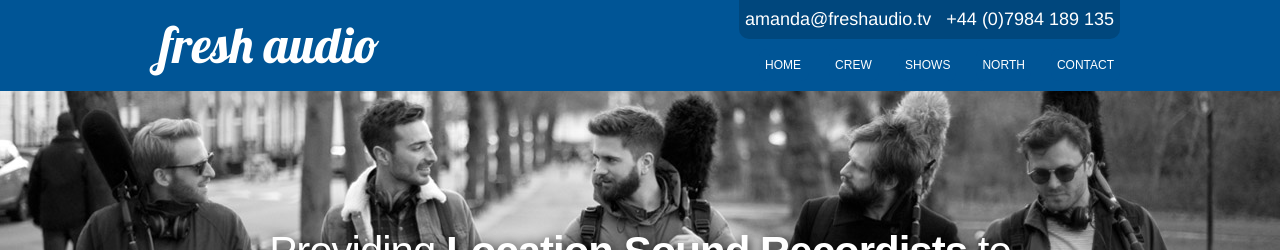
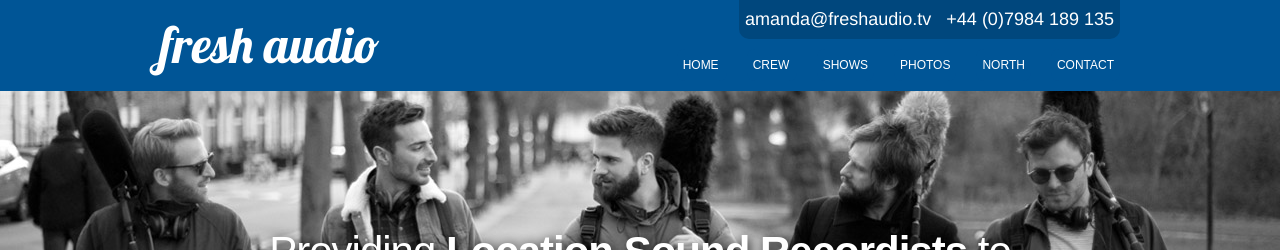
Before and after one commit to freshaudio/fresh-audio, a Jekyll site: the page built from index.md, in a window 1280 px wide. Shown: the top 250 px of the page. Built offline with Jekyll 4.4.1, drawn with Linux system fonts in a browser that asks for light colours; nearby versions of some CDN libraries.

Commit message:
add omitted photos

```diff
--- a/_includes/header.html
+++ b/_includes/header.html
@@ -36,6 +36,7 @@
         <a class="page-link fresh-boxed" href="{{ site.url }}/">Home</a>
         <a class="page-link fresh-boxed" href="{{ site.url }}/crew">Crew</a>
         <a class="page-link fresh-boxed" href="{{ site.url }}/shows">Shows</a>
+        <a class="page-link fresh-boxed" href="{{ site.url }}/photos">Photos</a>
         <a class="page-link fresh-boxed" href="{{ site.url }}/north">North</a>
         <a class="page-link fresh-boxed" href="{{ site.url }}/contact">Contact</a>
 
--- a/_sass/_fresh.sass
+++ b/_sass/_fresh.sass
@@ -216,8 +216,8 @@
   img
     margin-bottom: 10px
   p
-    color: red
-    font-size: 12px
+    // color: red
+    font-size: 14px
   &:hover
     color: #000
     text-decoration: none
--- a/assets/instagram.js
+++ b/assets/instagram.js
@@ -7,7 +7,7 @@
       get: 'user',
       userId: 1571068740,
       accessToken: '1571068740.467ede5.cb9c1a592e0041cc91994b2e0476c5f6',
-      template: '<a href="{{link}}" class="polaroid"><img src="{{image}}"></a>',
+      template: '<a href="{{link}}" class="polaroid"><img src="{{image}}"><p>{{caption}}</p></a>',
       resolution: 'low_resolution',
       before: beforeFunc,
       after: afterFunc
```
